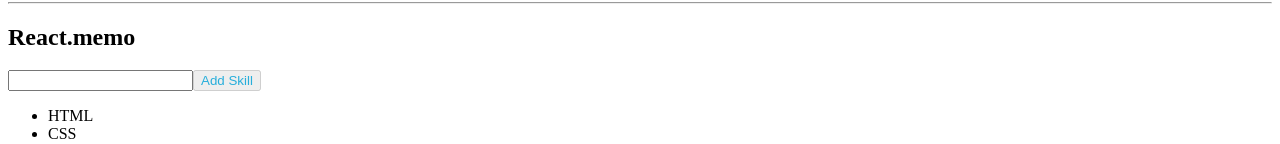
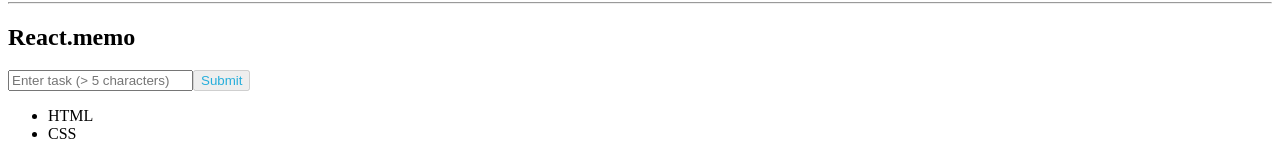
Before and after one commit to acciojob/react-memo-imrohitsengar, a React app: page / in a window 1280 px wide. Shown: the part 286-430 px from the top of the page. Built offline with nearby package versions, Linux system fonts and the light colour scheme.

Commit message:
Corrected ReactMemo logic

```diff
--- a/src/components/ReactMemo.js
+++ b/src/components/ReactMemo.js
@@ -1,12 +1,24 @@
-import React, { useState } from "react";
+import React, { useState, useEffect } from "react";
 
 const ReactMemo = React.memo(() => {
   const [inputValue, setInputValue] = useState("");
-  const [items, setItems] = useState(["HTML", "CSS", "JavaScript", "React"]);
+  const [skills, setSkills] = useState(["HTML", "CSS", "JavaScript", "React"]);
+  const [isSubmitDisabled, setIsSubmitDisabled] = useState(true);
 
-  const handleSubmit = () => {
-    if (inputValue.length > 5) {
-      setItems((prevItems) => [...prevItems, inputValue]);
+  useEffect(() => {
+    if (inputValue.trim().length > 5) {
+      setIsSubmitDisabled(false);
+    } else {
+      setIsSubmitDisabled(true);
+    }
+  }, [inputValue]);
+
+  const handleSubmit = (e) => {
+    if (e && e.preventDefault) {
+      e.preventDefault();
+    }
+    if (inputValue.trim().length > 5) {
+      setSkills((prevSkills) => [...prevSkills, inputValue.trim()]);
       setInputValue("");
     }
   };
@@ -15,14 +27,23 @@ const ReactMemo = React.memo(() => {
     <div>
       <h2>React.memo</h2>
       <input
+        id="skill-input"
         type="text"
         value={inputValue}
         onChange={(e) => setInputValue(e.target.value)}
+        placeholder="Enter task (> 5 characters)"
       />
-      <button onClick={handleSubmit} disabled={inputValue.length <= 5}>Add Skill</button>
+      <button
+        id="submit-btn"
+        type="submit"
+        onClick={handleSubmit}
+        disabled={isSubmitDisabled}
+      >
+        Submit
+      </button>
       <ul>
-        {items.map((item, index) => (
-          <li key={index}>{item}</li>
+        {skills.map((skill, index) => (
+          <li key={index}>{skill}</li>
         ))}
       </ul>
     </div>
```
Also changed, not shown: 3 other files (tests, documents, lock files or other folders).
